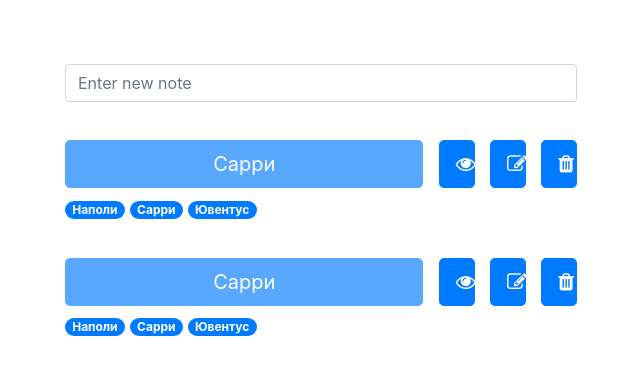
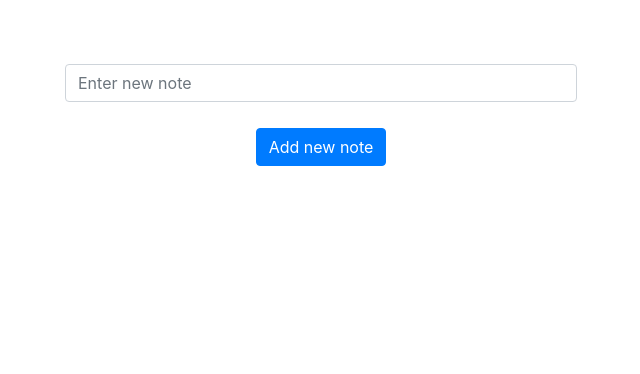
Before and after one commit to kalitamih/notes-task, a React (Create React App) app in the folder notes-task/: page / in a window 1280 px wide. Shown: the top 374 px of the page, without its empty margins (319-959 px from the left). Built offline with nearby package versions, Linux system fonts and the light colour scheme; the HTML template or start-up script is replaced by a standard one.

Commit message:
feat: add new item

```diff
--- a/notes-task/src/App.js
+++ b/notes-task/src/App.js
@@ -2,51 +2,100 @@
 import Search from './components/search';
 import Note from './components/note';
 import Modal from './components/modal';
+import AddNew from './components/addNew';
 
 class App extends Component {
   state = {
     showModal: false,
-    showIdNoteInModel: 0,
+    showId: 0,
     watchMode: false,
+    nameNote: '',
+    textNote: '',
     notes: [
-      {
-        name: 'Сарри',
-        text: 'Президент #«Наполи» Аурелио де Лаурентис прокомментировал назначение Маурицио #Сарри главным тренером #«Ювентуса».',
-        tags: ['Наполи', 'Сарри', 'Ювентус'],
-      },
-      {
-        name: 'Сарри',
-        text: 'Президент #«Наполи» Аурелио де Лаурентис прокомментировал назначение Маурицио #Сарри главным тренером #«Ювентуса».',
-        tags: ['Наполи', 'Сарри', 'Ювентус'],
-      },
     ],
   }
 
   deleteNote = (event) => {
-    console.log(event.target);
     const { id } = event.target;
     const { notes } = this.state;
     const array = notes.filter((item, index) => !(index === parseInt(id, 10)));
-    console.log(array);
     this.setState({
+      notes: array,
+    });
+  }
+
+  showNote = (event, watchMode) => {
+    const { id } = event.target;
+    const { notes } = this.state;
+    if (notes.length > parseInt(id, 10)) {
+      this.setState({
+        showModal: true,
+        watchMode,
+        showId: parseInt(id, 10),
+        nameNote: notes[id].name,
+        textNote: notes[id].text,
+      });
+    } else {
+      this.setState({
+        showModal: true,
+        watchMode,
+        showId: parseInt(id, 10),
+        nameNote: '',
+        textNote: '',
+      });
+    }
+  };
+
+  closeNote = () => {
+    this.setState({
+      showModal: false,
+      nameNote: '',
+      textNote: '',
+    });
+  }
+
+  handleInput = (event) => {
+    const { name, value } = event.target;
+    if (name === 'title') {
+      this.setState({
+        nameNote: value,
+      });
+    }
+    if (name === 'text') {
+      this.setState({
+        textNote: value,
+      });
+    }
+  }
+
+  handleSubmit = (event) => {
+    event.preventDefault();
+    const {
+      notes, showId, nameNote, textNote,
+    } = this.state;
+    const tagsArr = textNote.match(/#[A-Za-zА-Яа-я-]+/g) || [];
+    const tags = tagsArr.map(item => item.slice(1));
+    const note = {
+      name: nameNote,
+      text: textNote,
+      tags,
+    };
+    const array = [...notes.slice(0, showId), note, ...notes.slice(showId + 1)];
+    this.setState({
+      showModal: false,
       notes: array,
     });
   }
 
   render() {
     const {
-      notes, showModal, showIdNoteInModel, watchMode,
+      notes, showModal, watchMode,
+      textNote, nameNote,
     } = this.state;
-    const note = notes[showIdNoteInModel];
-    let text = '';
-    let name = '';
-    if (note) {
-      text = note.text;
-      name = note.name;
-    }
     return (
       <div className="app">
         <Search />
+        <AddNew id={notes.length} showNote={this.showNote} />
         {
           notes.map((item, index) => {
             const key = `note-${index}`;
@@ -57,6 +106,7 @@
                 tags={item.tags}
                 key={key}
                 deleteNote={this.deleteNote}
+                showNote={this.showNote}
               />
             );
           })
@@ -64,8 +114,11 @@
         <Modal
           watch={watchMode}
           show={showModal}
-          name={name}
-          text={text}
+          name={nameNote}
+          text={textNote}
+          handleInput={this.handleInput}
+          handleSubmit={this.handleSubmit}
+          closeNote={this.closeNote}
         />
       </div>
     );
--- /dev/null
+++ b/notes-task/src/components/addNew/addNew.js
@@ -0,0 +1,23 @@
+import React from 'react';
+import PropTypes from 'prop-types';
+
+function AddNew(props) {
+  const { id, showNote } = props;
+  return (
+    <button
+      type="button"
+      className="btn btn-primary add-new"
+      id={id}
+      onClick={event => showNote(event, false)}
+    >
+      Add new note
+    </button>
+  );
+}
+
+AddNew.propTypes = {
+  id: PropTypes.number.isRequired,
+  showNote: PropTypes.func.isRequired,
+};
+
+export default AddNew;
--- /dev/null
+++ b/notes-task/src/components/addNew/index.js
@@ -0,0 +1,3 @@
+import AddNew from './addNew';
+
+export default AddNew;
--- a/notes-task/src/components/modal/modal.js
+++ b/notes-task/src/components/modal/modal.js
@@ -4,30 +4,44 @@
 function Modal(props) {
   const {
     show, watch, name, text,
+    closeNote, handleInput, handleSubmit,
   } = props;
   const modalClass = show ? 'modal show' : 'modal fade';
   return (
-    <div className={modalClass} tabIndex="-1" role="dialog">
+    <form className={modalClass} tabIndex="-1" role="dialog" onSubmit={handleSubmit} disabled={watch}>
       <div className="modal-dialog" role="document">
         <div className="modal-content">
           <div className="form-group">
             <input
               type="text"
               className="form-control"
+              name="title"
               value={name}
+              onChange={handleInput}
               disabled={watch}
+              required
             />
             <textarea
               className="form-control rounded-3"
               rows="15"
+              name="text"
               value={text}
+              onChange={handleInput}
               disabled={watch}
+              required
             />
           </div>
           <div className="modal-footer">
-            <button type="button" className="btn btn-secondary" data-dismiss="modal">Close</button>
             <button
               type="button"
+              className="btn btn-secondary"
+              data-dismiss="modal"
+              onClick={closeNote}
+            >
+              Close
+            </button>
+            <button
+              type="submit"
               className="btn btn-primary"
               disabled={watch}
             >
@@ -36,7 +50,7 @@
           </div>
         </div>
       </div>
-    </div>
+    </form>
   );
 }
 
@@ -45,6 +59,9 @@
   watch: PropTypes.bool.isRequired,
   name: PropTypes.string.isRequired,
   text: PropTypes.string.isRequired,
+  handleInput: PropTypes.func.isRequired,
+  handleSubmit: PropTypes.func.isRequired,
+  closeNote: PropTypes.func.isRequired,
 };
 
 
--- a/notes-task/src/components/note/note.js
+++ b/notes-task/src/components/note/note.js
@@ -3,7 +3,8 @@
 
 function Note(props) {
   const {
-    name, id, tags, deleteNote,
+    name, id, tags,
+    deleteNote, showNote,
   } = props;
   return (
     <div className="name">
@@ -20,6 +21,7 @@
           className="btn btn-primary btn-lg note-watch"
           name="watch"
           id={id}
+          onClick={event => showNote(event, true)}
         >
           <i className="fa fa-eye" />
         </button>
@@ -28,6 +30,7 @@
           className="btn btn-primary btn-lg note-watch"
           name="edit"
           id={id}
+          onClick={event => showNote(event, false)}
         >
           <i className="fa fa-edit" />
         </button>
@@ -62,6 +65,7 @@
   id: PropTypes.number.isRequired,
   tags: PropTypes.arrayOf(PropTypes.string).isRequired,
   deleteNote: PropTypes.func.isRequired,
+  showNote: PropTypes.func.isRequired,
 };
 
 export default Note;
--- a/notes-task/src/index.css
+++ b/notes-task/src/index.css
@@ -1,6 +1,10 @@
 .app .search {
   width: 40%;
   margin: 5% auto 2%;
+}
+.app .add-new {
+  display: block;
+  margin: 0 auto;
 }
 .app .name {
   margin: 3% auto;
--- a/notes-task/src/index.less
+++ b/notes-task/src/index.less
@@ -3,6 +3,11 @@
   .search {
     width: 40%;
     margin: 5% auto 2%;
+  }
+
+  .add-new {
+    display: block;
+    margin: 0 auto;
   }
 
   .name {
```
